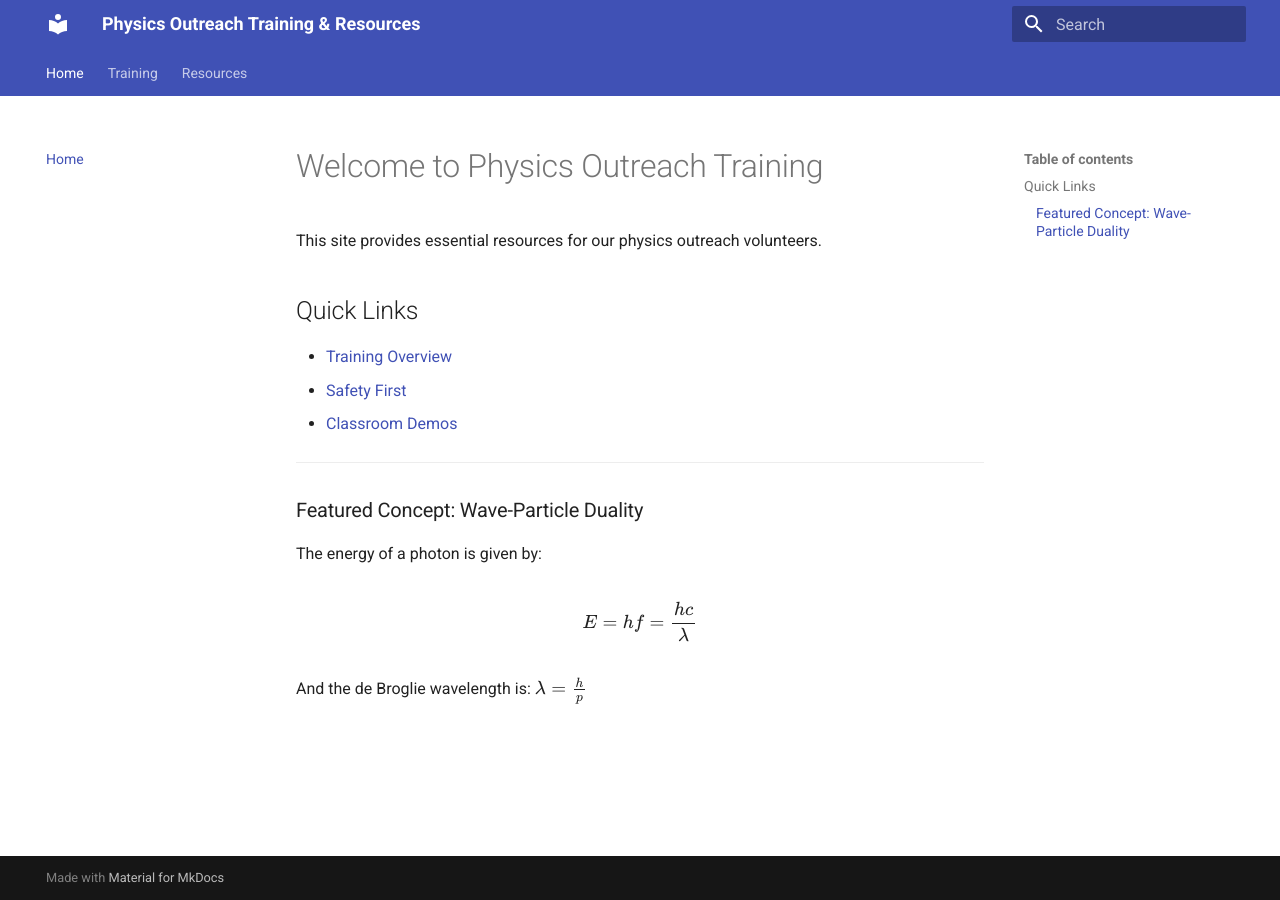
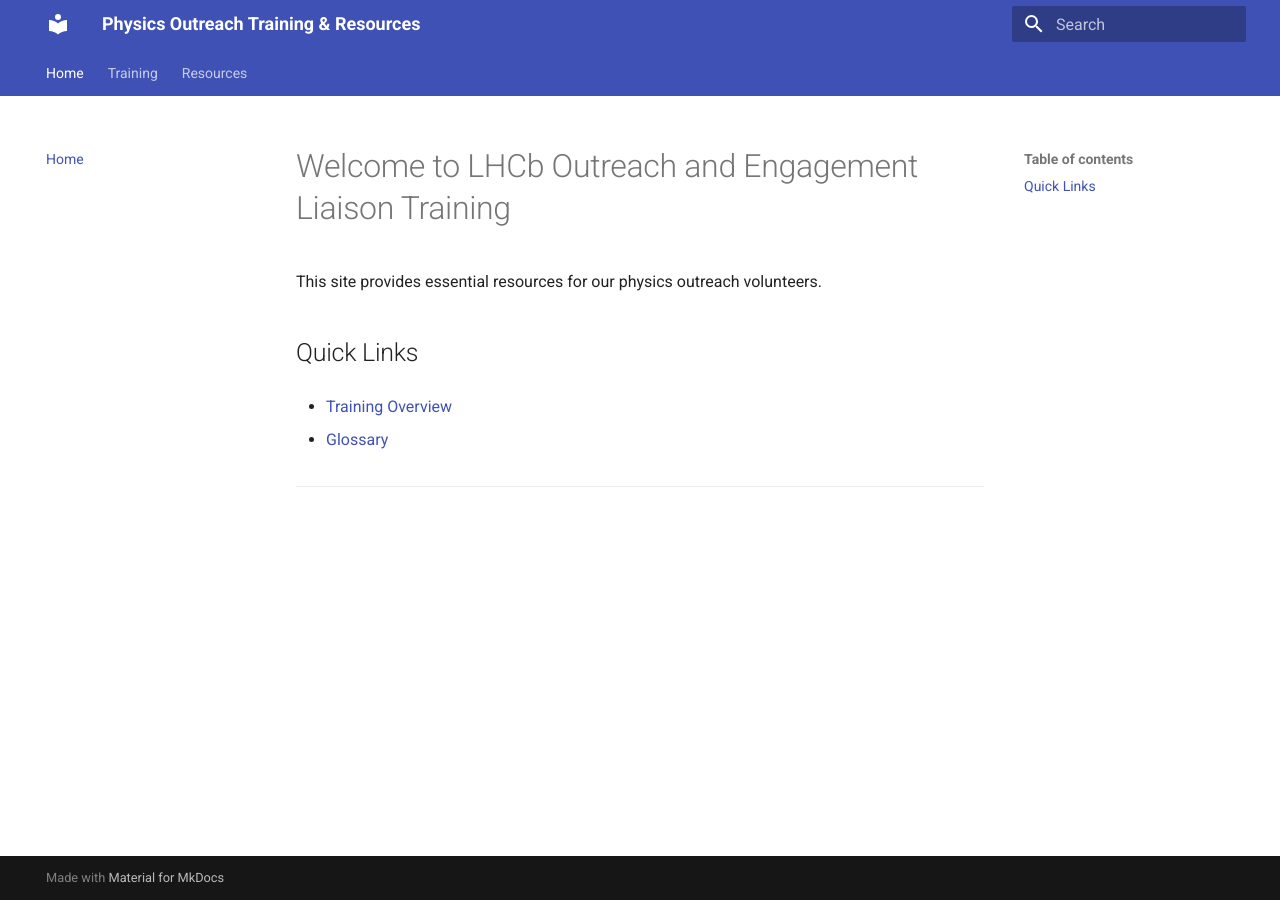
Before and after one commit to sliipper/outreach-training, an MkDocs documentation site: the page built from docs/index.md, in a window 1280 px wide. Built offline with MkDocs 1.6.1 and Material for MkDocs 9.7.7, drawn with Linux system fonts in a browser that asks for light colours.

Commit message:
trying to add a glossary

```diff
--- a/docs/index.md
+++ b/docs/index.md
@@ -1,18 +1,10 @@
-# Welcome to Physics Outreach Training
+# Welcome to LHCb Outreach and Engagement Liaison Training
 
 This site provides essential resources for our physics outreach volunteers.
 
 ## Quick Links
 - [Training Overview](training/index.md)
-- [Safety First](training/safety.md)
-- [Classroom Demos](resources/demos.md)
+
+- [Glossary](resources/glossary.md)
 
 ---
-
-### Featured Concept: Wave-Particle Duality
-The energy of a photon is given by:
-
-$$E = hf = \frac{hc}{\lambda}$$
-
-And the de Broglie wavelength is:
-$\lambda = \frac{h}{p}$
```
Also changed, not shown: docs/resources/glossary.md (added, +5 -0 lines).
